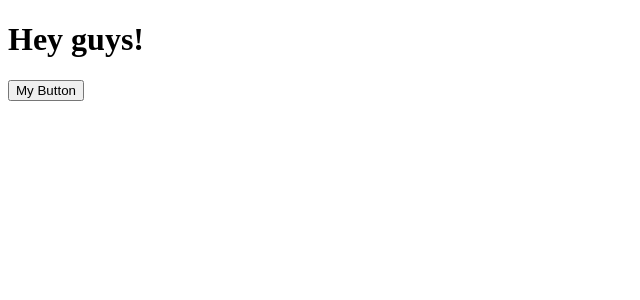
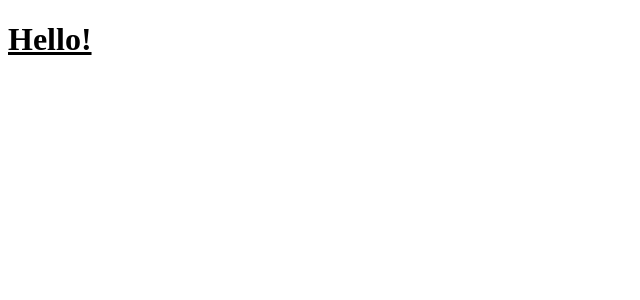
Before and after one commit to kyledobash/Learning_Angular_Proj, an Angular app in the folder ng4-playground/: page / in a window 1280 px wide. Shown: the top 300 px of the page, without its empty margins (0-640 px from the left). Built offline with nearby package versions, Linux system fonts and the light colour scheme.

Commit message:
implemented in-line css in the template

```diff
--- a/ng4-playground/src/app/app.component.ts
+++ b/ng4-playground/src/app/app.component.ts
@@ -3,16 +3,15 @@ import { Component } from '@angular/core';
 @Component({
   selector: 'app-root',
   template: `
-  <h1>Hey guys!</h1>
-
-  <button (click)="myEvent($event)">My Button</button>
-
+  <h1>Hello!</h1>
   `,
-  styleUrls: ['./app.component.css']
+  styles: [`
+  h1 {
+    text-decoration: underline;
+  }
+  `]
 })
 export class AppComponent {
 
-  myEvent(event) {
-    console.log(event)
-  }
+
 }
```
